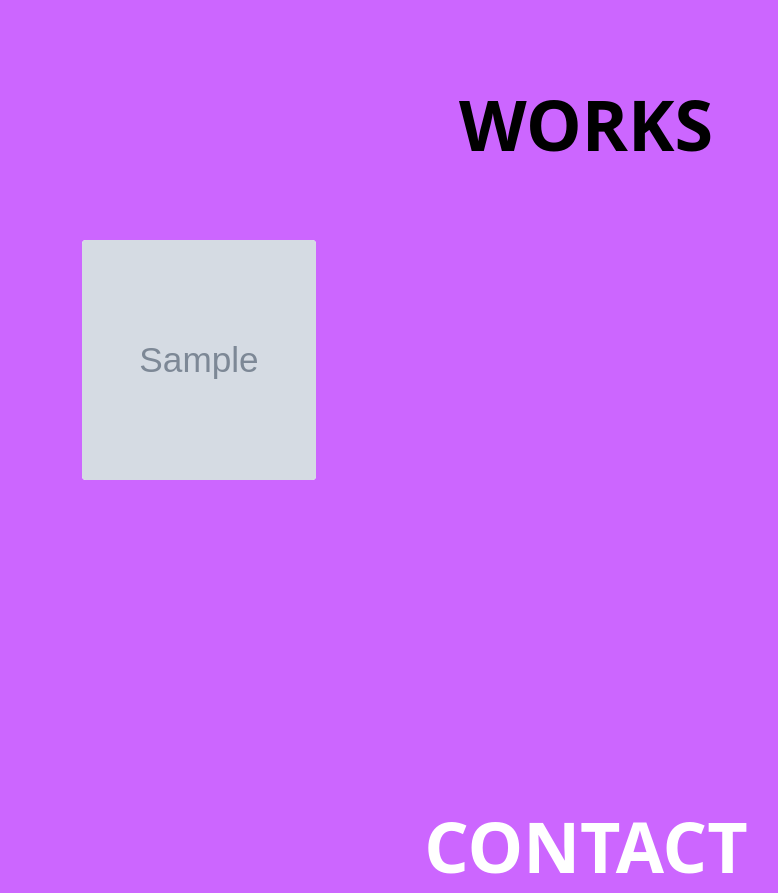
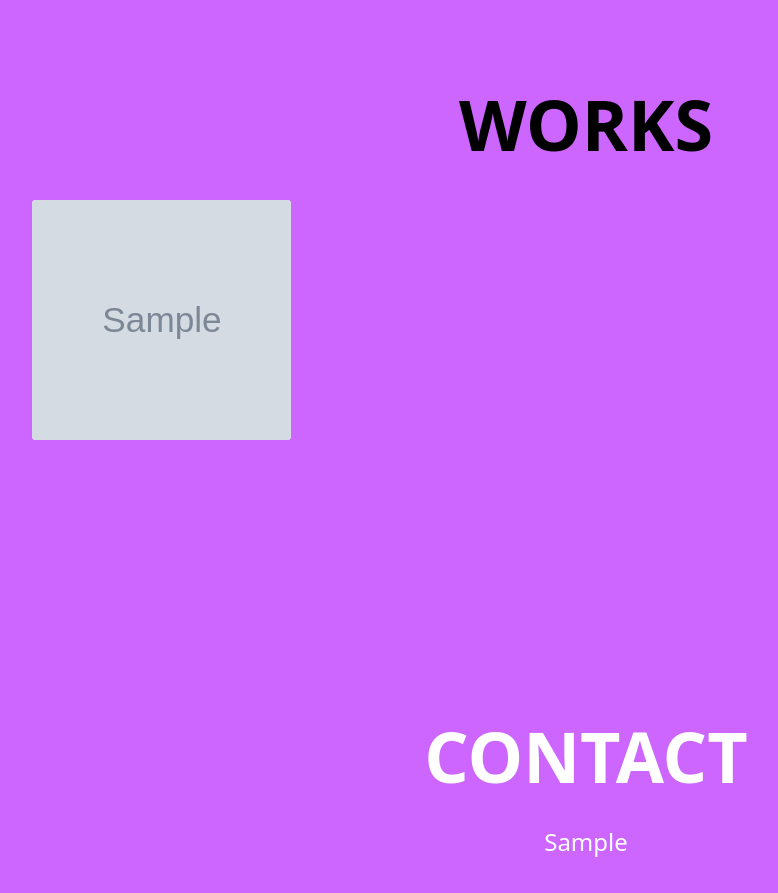
Before and after one commit to Takeshi0702/Django-portfolio, a Django app: page / in a window 1280 px wide. Shown: the part 2099-2992 px from the top of the page, without its empty margins (54-832 px from the left). Run offline with Django 3.2, Linux system fonts and the light colour scheme; tables that the repository leaves empty hold one stand-in row (values such as "Sample post"); grey boxes marked "Sample" are stand-in pictures; some libraries are stand-ins or nearby versions.

Commit message:
django-portfolio作成

```diff
--- a/app/static/css/style.css
+++ b/app/static/css/style.css
@@ -155,9 +155,9 @@ a {
 }
 
 .works-itms-one{
-  display: flex;
-  justify-content: center;
-  margin: 50px;
+  /* display: flex; */
+  /* justify-content: center; */
+  margin: 10px 0 0 0;
 }
 
 .img-profile{
```
